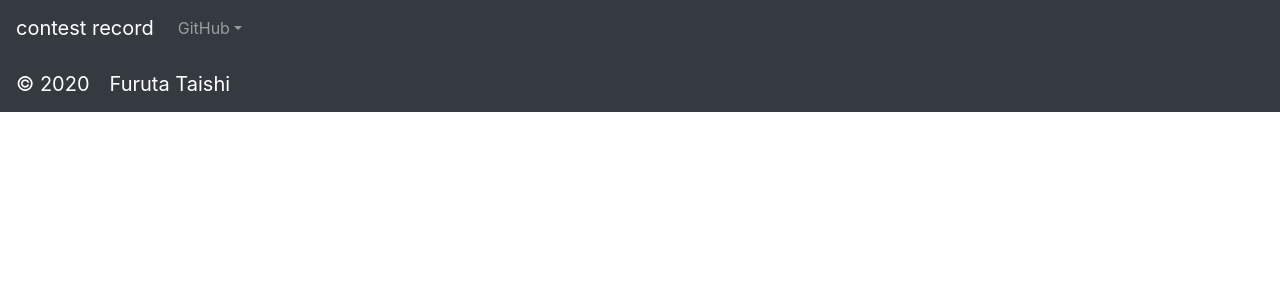
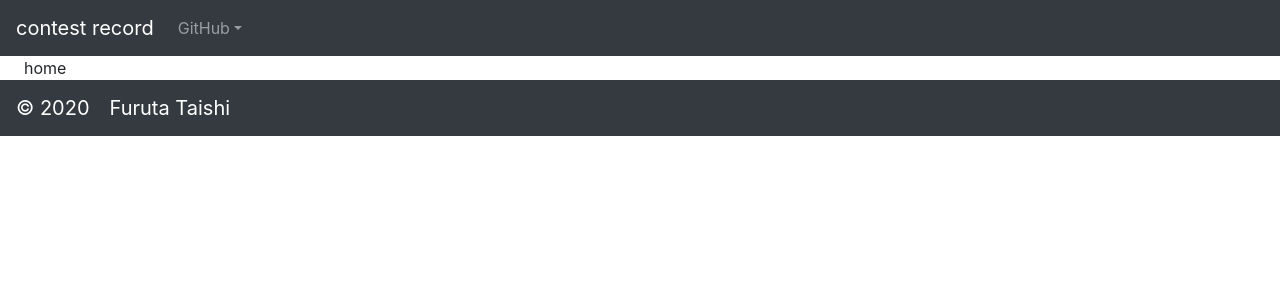
Before and after one commit to ningenMe/contest-record-front, a React (Create React App) app: page / in a window 1280 px wide. Shown: the top 300 px of the page. Built offline with nearby package versions, Linux system fonts and the light colour scheme.

Commit message:
add userpage

```diff
--- a/package.json
+++ b/package.json
@@ -3,6 +3,7 @@
   "version": "0.1.0",
   "private": true,
   "dependencies": {
+    "@material-ui/core": "^4.10.2",
     "@testing-library/jest-dom": "^4.2.4",
     "@testing-library/react": "^9.3.2",
     "@testing-library/user-event": "^7.1.2",
@@ -10,6 +11,7 @@
     "react": "^16.13.1",
     "react-bootstrap": "^1.0.1",
     "react-dom": "^16.13.1",
+    "react-router-dom": "^5.2.0",
     "react-scripts": "3.4.1"
   },
   "scripts": {
--- a/src/App.js
+++ b/src/App.js
@@ -1,11 +1,13 @@
 import React from 'react';
 import Header from "./components/Header";
 import Footer from "./components/Footer";
+import Main from "./components/Main";
 
 function App() {
   return (
     <div className="App">
       <Header />
+      <Main />
       <Footer />
     </div>
   );
--- /dev/null
+++ b/src/components/Main.js
@@ -0,0 +1,19 @@
+import React  from 'react';
+import { HashRouter, Route } from 'react-router-dom'
+import Container from '@material-ui/core/Container';
+import Home from '../pages/Home'
+import User from '../pages/User'
+
+export default class Main extends React.Component {
+  render() {
+    return (
+      <Container fixed style={{ backgroundColor: 'transparent'}} >
+        <HashRouter>
+          <Route exact path='/' component={Home} />
+          <Route path='/home' component={Home} />
+          <Route path='/users/:user_id' component={User} />
+        </HashRouter>
+      </Container>
+    );
+  }
+}
--- /dev/null
+++ b/src/pages/Home.js
@@ -0,0 +1,11 @@
+import React  from 'react';
+
+export default class Home extends React.Component {
+    render() {
+        return (
+            <div>
+                home
+            </div>
+        );
+    }
+}
--- /dev/null
+++ b/src/pages/User.js
@@ -0,0 +1,11 @@
+import React  from 'react';
+
+export default class Home extends React.Component {
+    render() {
+        return (
+            <div>
+                {this.props.match.params.user_id}
+            </div>
+        );
+    }
+}
```
Also changed, not shown: 1 other file (tests, documents, lock files or other folders).
